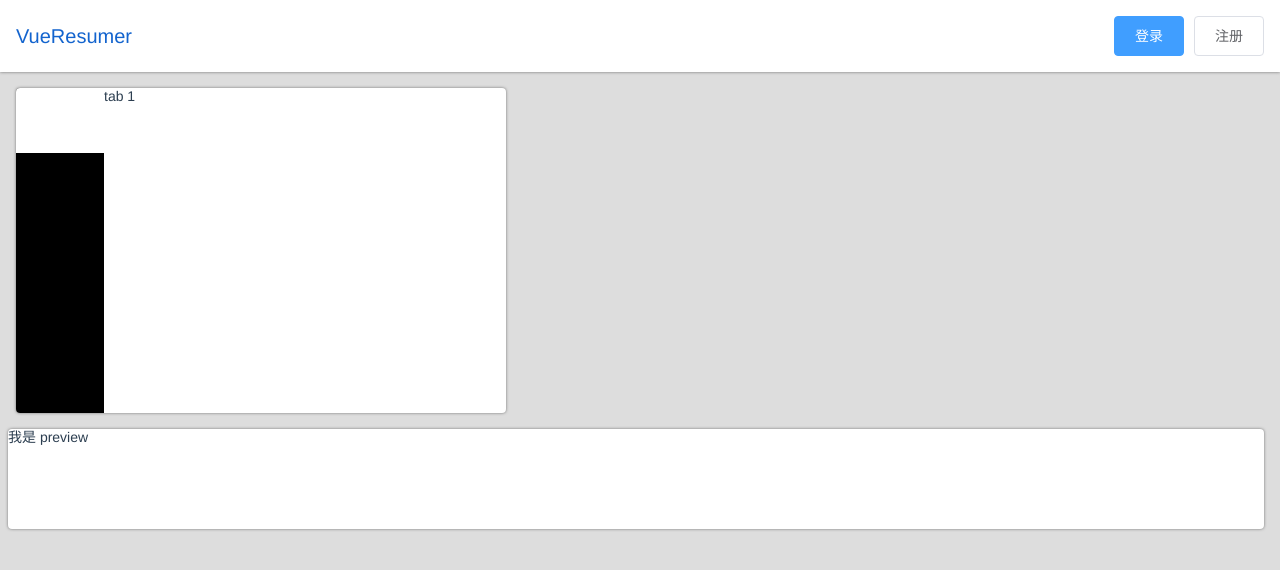
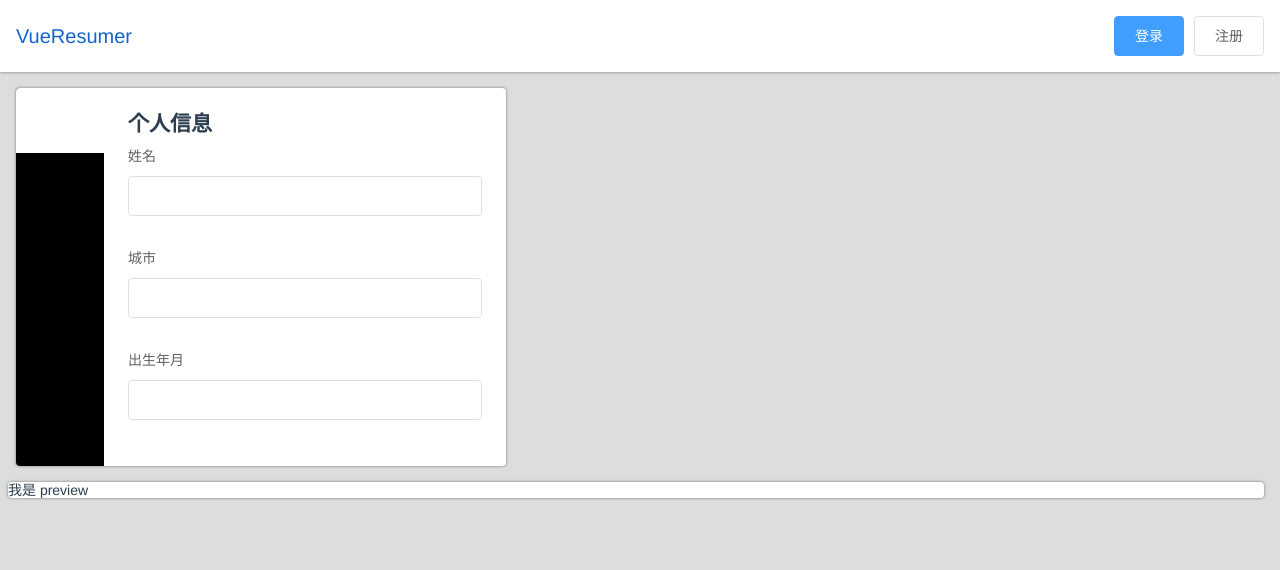
Before and after one commit to qinggge/vue-resume, a Vue app: page / in a window 1280 px wide. Shown: the top 570 px of the page. Built offline with nearby package versions, Linux system fonts and the light colour scheme.

Commit message:
add events & upgrade css

```diff
--- a/src/components/Editor.vue
+++ b/src/components/Editor.vue
@@ -14,13 +14,44 @@
             </ol>
         </nav>
         <ol class="panes">
-            <li v-bind:class="{active: currentTab === 0}">tab 1</li>
-            <li v-bind:class="{active: currentTab === 1}">tab 2</li>
-            <li v-bind:class="{active: currentTab === 2}">tab 3</li>
-            <li v-bind:class="{active: currentTab === 3}">tab 4</li>
-            <li v-bind:class="{active: currentTab === 4}">tab 5</li>
-            <li v-bind:class="{active: currentTab === 5}">tab 6</li>
-            <li v-bind:class="{active: currentTab === 6}">tab 7</li>
+            <li v-bind:class="{active: currentTab === 0}">
+                <h2>个人信息</h2>
+                <el-form>
+                    <el-form-item label="姓名">
+                        <el-input v-model="profile.name"></el-input>
+                    </el-form-item>
+                    <el-form-item label="城市">
+                        <el-input v-model="profile.city"></el-input>
+                    </el-form-item>
+                    <el-form-item label="出生年月">
+                        <el-input v-model="profile.birth"></el-input>
+                    </el-form-item>
+                </el-form>
+            </li>
+            <li v-bind:class="{active: currentTab === 1}">
+                <h2>工作经历</h2>
+                <el-form>
+                    <el-button type="primary" v-on:click="addWorkExprience()" class="addExp">添加</el-button>
+                    <div class="wrapper" v-for="(work,index) in workExprience" :key="index">
+                        <el-form-item label="公司">
+                            <el-input v-model="work.company"></el-input>
+                        </el-form-item>
+                        <el-form-item label="工作内容">
+                            <el-input v-model="work.content"></el-input>
+                        </el-form-item>
+                        <i class="el-icon-error" v-on:click="removeWorkExprience(index)"></i>
+                    </div>
+                </el-form>
+            </li>
+            <li v-bind:class="{active: currentTab === 2}">
+                <h2>项目经历</h2>
+            </li>
+            <li v-bind:class="{active: currentTab === 3}">
+                <h2>教育背景</h2>
+            </li>
+            <li v-bind:class="{active: currentTab === 4}">
+                <h2>联系方式</h2>
+            </li>
         </ol>
     </div>
 </template>
@@ -30,8 +61,30 @@ export default {
     data(){
         return {
             currentTab: 0,
-            icons: ['IDcard','centericjob','project','book','tel']
+            icons: ['IDcard','centericjob','project','book','tel'],
+            profile: {
+                name: '',
+                city: '',
+                birth: ''
+            },
+            workExprience: [
+                {company:'',content:''}
+            ]
         }
+    },
+    methods: {
+        addWorkExprience(){
+            this.workExprience.push({
+                company: '',content: ''
+            })
+            console.log(this.workExprience)
+        },
+        removeWorkExprience(index){
+            this.workExprience.splice(index,1)
+        }
+    },
+    created(){
+
     }
 }
 </script>
@@ -61,10 +114,31 @@ export default {
         }
     }
     > .panes{
+        flex: 1;
         > li{
             display: none;
+            padding: 24px;
             &.active{
                 display: block;
+                height: 100%;
+                overflow: auto;
+                > .el-form{
+                    position: relative;
+                    > .addExp{
+                        position: absolute;
+                        right: 30px;
+                        top: -10px;
+                        z-index: 1;
+                    }
+                }
+            }
+        }
+        .wrapper{
+            position: relative;
+            > i{
+                position: absolute;
+                top: 0;
+                right: 0;
             }
         }
     }
--- a/src/components/Preview.vue
+++ b/src/components/Preview.vue
@@ -6,6 +6,5 @@
 
 <style>
     #preview{
-        min-height: 100px;
     }
 </style>
```
